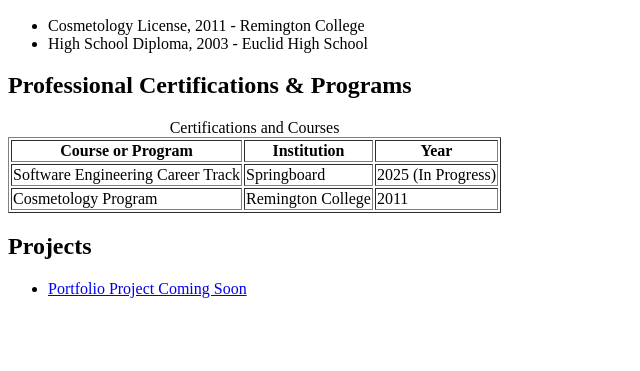
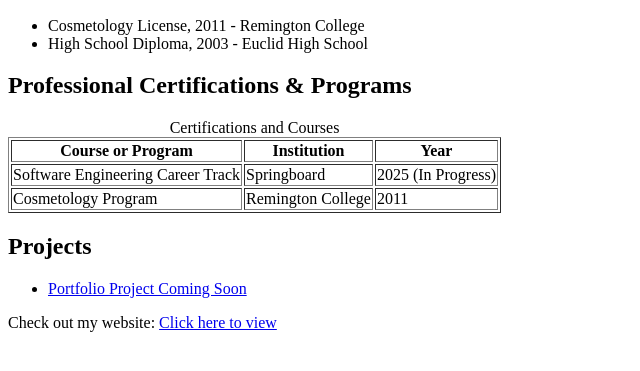
Before and after one commit to Ria1985-creator/ria-digital-cv-final, a plain HTML site: page index.html in a window 1280 px wide. Shown: the part 303-674 px from the top of the page, without its empty margins (0-640 px from the left). Drawn offline with Linux system fonts and the light colour scheme.

Commit message:
Update index.html

```diff
--- a/index.html
+++ b/index.html
@@ -62,6 +62,8 @@
 <li><a href="#" target="_blank">Portfolio Project Coming Soon</a></li>
 </ul>
 </section>
+  <p>Check out my website:
+  <a href=https://ria1985=creator.github.io/ria-digital-cv-final/" target="_blank">Click here to view</a>
 
 </body>
 </html>
```
